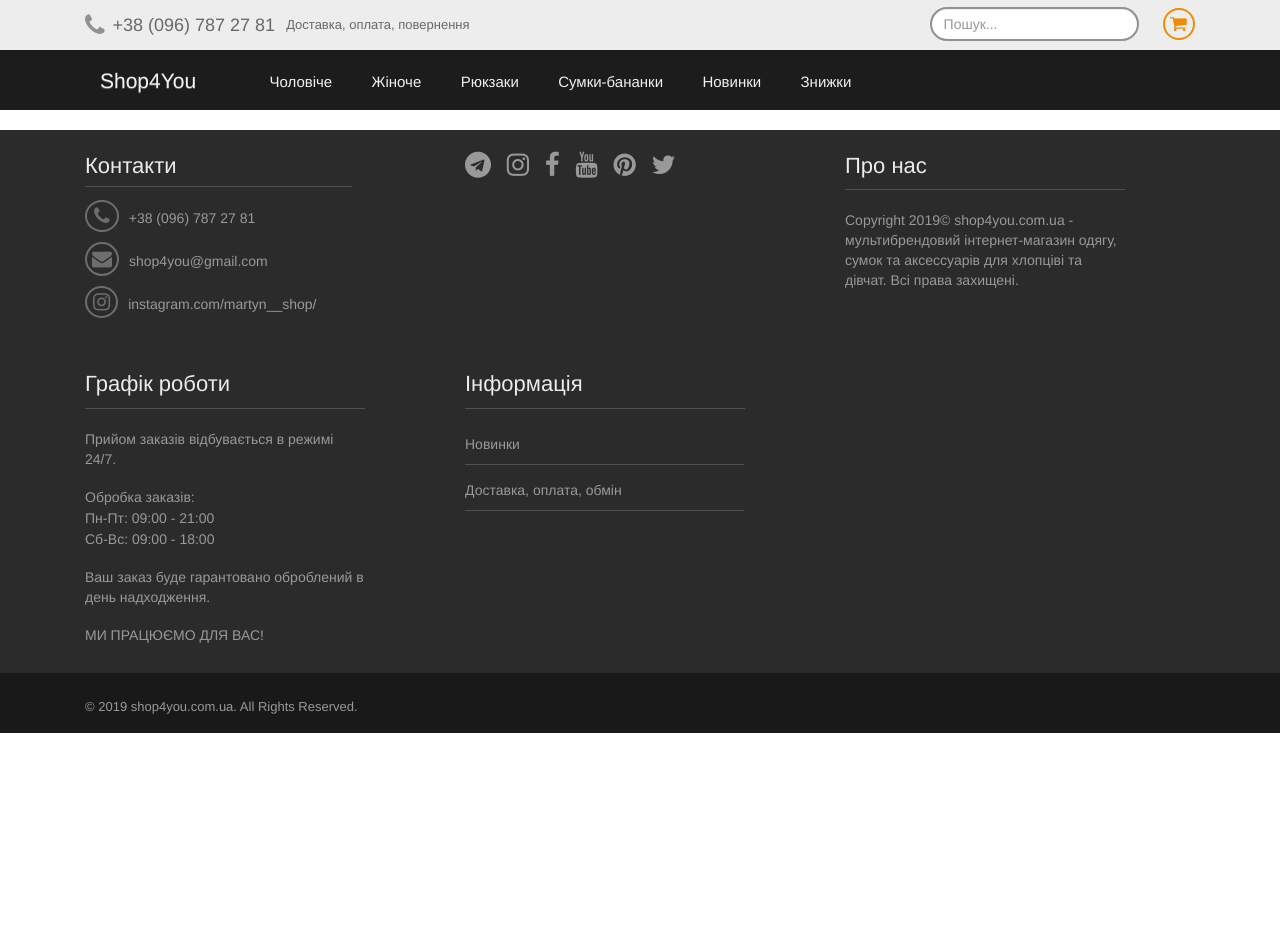
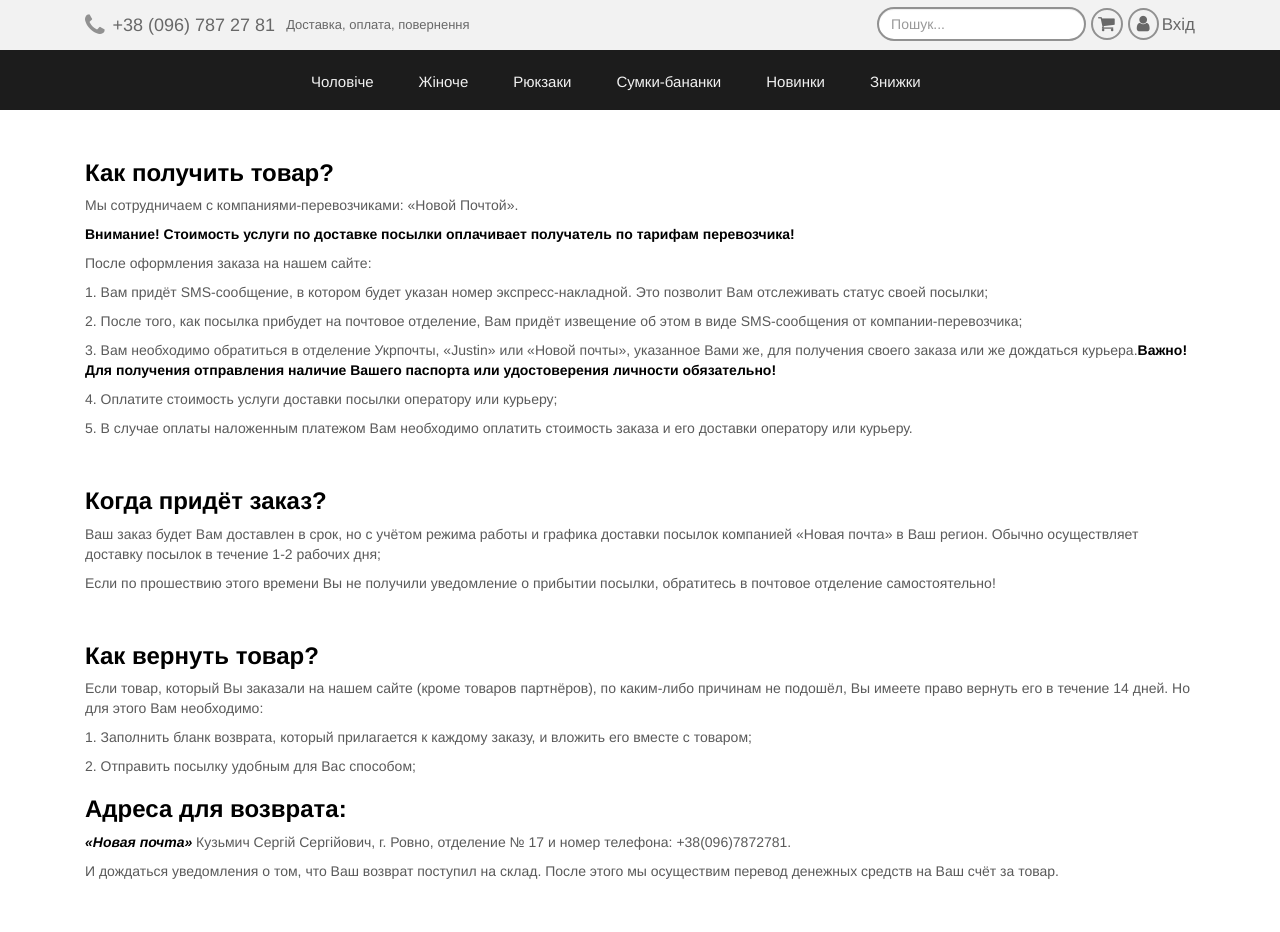
Before and after one commit to JimboGe/Shop.FrontEnd, a React (Create React App) app in the folder Shop.FrontEnd/ClientApp/: page /services in a window 1280 px wide. Shown: the top 932 px of the page. Before the commit the page ends 800 px from the top, so only its background shows below. Built offline with nearby package versions, Linux system fonts and the light colour scheme.

Commit message:
create page Service, and fill data. update navmenu

```diff
--- a/Shop.FrontEnd/ClientApp/src/App.js
+++ b/Shop.FrontEnd/ClientApp/src/App.js
@@ -1,12 +1,14 @@
 import React, { Component } from 'react';
 import { Route } from 'react-router';
 import  Layout  from './components/Layout';
-import { Home } from './components/Home';
+import  Home  from './components/Home';
+import  Service  from './components/pages/Service/Service'
 import 'bootstrap/dist/css/bootstrap.min.css';
 import 'font-awesome/css/font-awesome.min.css';
 
 export default () => (
   <Layout>
       <Route exact path='/' component={Home} />
+      <Route exact path='/services' component={Service} />
   </Layout>
 );
--- a/Shop.FrontEnd/ClientApp/src/components/Footer.js
+++ b/Shop.FrontEnd/ClientApp/src/components/Footer.js
@@ -3,7 +3,7 @@ import { Link } from 'react-router-dom';
 import { Glyphicon, Nav, Navbar, NavItem, Col, Row, Carousel } from "react-bootstrap";
 import './Footer.css';
 
-export class Footer extends Component {
+class Footer extends Component {
 
   render() {
     return (
@@ -92,3 +92,4 @@ export class Footer extends Component {
     );
   }
 }
+export default Footer;
--- a/Shop.FrontEnd/ClientApp/src/components/Home.js
+++ b/Shop.FrontEnd/ClientApp/src/components/Home.js
@@ -1,6 +1,6 @@
 import React, { Component } from 'react';
 
-export class Home extends Component {
+class Home extends Component {
   displayName = Home.name
 
   render() {
@@ -17,3 +17,4 @@ export class Home extends Component {
     );
   }
 }
+export default Home;
--- a/Shop.FrontEnd/ClientApp/src/components/Layout.js
+++ b/Shop.FrontEnd/ClientApp/src/components/Layout.js
@@ -1,7 +1,7 @@
 import React from 'react';
 import { Col, Grid, Row } from 'react-bootstrap';
-import { NavMenu } from './NavMenu';
-import { Footer } from './Footer';
+import  NavMenu  from './NavMenu';
+import  Footer  from './Footer';
 
 export default props => (
   <Grid fluid>
--- a/Shop.FrontEnd/ClientApp/src/components/NavMenu.css
+++ b/Shop.FrontEnd/ClientApp/src/components/NavMenu.css
@@ -1,53 +1,52 @@
 .navbar.top{
-    background:rgba(235, 235, 235, 0.89);
-    max-height: 60px;
+    background:rgba(241, 241, 241, 0.89);
+    max-height: 45px;
+    height: 45px;
     margin-bottom: 0;
     color:#919191;
 }
-
+.navbar.bot{
+    margin-bottom:0px;
+}
 .navbar.top a, .navbar.top a:hover{
     color:#686868;
     transition-duration: 400ms;
     text-decoration: none;
 }
-
 .navbar.top a:hover{
     color:#f08c01;
 }
-
 .navbar.bot{
     background:rgba(0, 0, 0, 0.89);
     max-height: 60px;
     height: 60px;
-
+    z-index: 3;
 }
-
 .navbar.bot, .navbar.bot a, .navbar.bot a:hover, .navbar.bot a:focus{
-    color:rgb(241, 241, 241);
+    color:#f1f1f1;
     transition-duration: 400ms;
 }
-
-.navbar.bot .navbar-brand{
-    font-size:21px;
-}
-
-.navbar.bot .nav>li>a:focus, .navbar.bot .nav>li>a:hover, .navbar.bot .navbar-brand:hover {
+.navbar.bot .nav>li>a:focus, .navbar.bot .nav>li>a:hover, .fa-shopping-cart:hover, .login-logo:hover{
     background-color: transparent;
     color:#f08c01;
+    border-color:#f08c01;
+}
+.navbar.bot .nav>li>a{
+    height: 50px;
 }
 .navbar.bot li{
-    margin-right: 1%;
+    margin-right: 1.5%;
 }
-
+.navbar.bot li:first-child{
+    margin-left:10%;
+}
 .navbar.bot ul{
-    padding-left:3%;
+    padding-left:10%;
 }
-
 .nav{
     margin-top:5px;
     font-size:15px;
 }
-
 a.phone{
     font-size:18px;
     font-weight: 500;
@@ -56,75 +55,63 @@ a.phone{
     font-size:13px;
 }
 .fa-shopping-cart{
-    position: absolute;
     border: 2px solid #919191;
     border-radius: 50%;
     padding-left:5px;
     padding-top:5px;
     padding-bottom:5px;
     padding-right: 6px;
-    color:#f08c01;
-    border-color:#f08c01;
+    color:#686868;
     margin-top:-2px;
-    margin-left:-2.5%;
+    margin-right:5px;
+    margin-left:5px;
+    transition-duration: 400ms;
 }
-
+.login-logo .fa-user{
+    border:2px solid #919191;
+    border-radius: 50%;
+    padding: 5px;
+    padding-right: 7px;
+    padding-left: 7px;
+    margin-top:-2px;
+    transition-duration: 400ms;
+}
+.login-logo span{
+    font-size:17px;
+    margin-left:3px;
+}
 input.form-control{
     margin-top:-3px;
-    margin-left:-27%;
     border-width: 2px;
     border-radius: 20px;
     border-color:#919191;
     transition-duration: 400ms;
 }
-
-input.form-control:active, input.form-control:focus{
+input.form-control:active, input.form-control:focus, input.form-control:hover{
     border-color:#f08c01;
     box-shadow: none;
     text-shadow: none;
+    color:#f08c01;
 }
-
 .fa-phone:hover{
      color:#f08c01;
      transition-duration: 400ms;
 }
-
-.container.dropdown{
-    background:white;
-    box-shadow: 0 3px 5px rgba(0,0,0,.2);
-    position: absolute;
-    margin-left:-135px;
-    margin-top:8px;
-    height: 0px;
-    width:700px;
-    transition-duration: 400ms;
-    display:block;
-}
-
-.container.dropdown:hover{
-    height: 250px;
-
-}
-
 .container.dropdown {
     font-size:16px;
     padding:25px;
-    padding-top:0;
 }
 .container.dropdown a{
     color:black;
     text-decoration: none;
     transition-duration: 400ms;
 }
-
 .container.dropdown .row{
    padding-left:30px;
 }
-
  .container.dropdown a:hover, .container.dropdown .droplist li:hover{
     color:#f08c01;
 }
-
 .container.dropdown .droplist a li{
     font-size:13px;
     padding-top:3px;
@@ -132,3 +119,12 @@ input.form-control:active, input.form-control:focus{
     color:rgb(97, 97, 97);
     transition-duration: 400ms;
 }
+.container.dropdown  {
+    background:white;
+    box-shadow: 0 3px 5px rgba(0,0,0,.2);
+    position: absolute;
+    margin-left:-135px;
+    margin-top:8px;
+    width:700px;
+    min-height: 250px;
+}
--- a/Shop.FrontEnd/ClientApp/src/components/NavMenu.js
+++ b/Shop.FrontEnd/ClientApp/src/components/NavMenu.js
@@ -1,17 +1,20 @@
 import React, { Component } from 'react';
 import { Link } from 'react-router-dom';
 import { Glyphicon, Nav, Navbar, NavItem, Col, Row, Carousel, Form, FormControl, Dropdown } from "react-bootstrap";
-import './NavMenu.css';
+import styles from './NavMenu.css';
 
-export class NavMenu extends Component {
+class NavMenu extends Component {
   constructor(props) {
     super(props);
-    this.state = {content: ''};
+    this.state = {
+      content: '',
+      displayMan:false,
+      displayWoman:false
+    };
     }
-
   dropItemMan() {
     return (
-      <div className='container dropdown'>
+      <div className='container dropdown' style={{marginTop:'0px',marginLeft:'-33px'}}>
         <div className="row">
           <div className="col-sm">
             <ul className='droplist'>
@@ -55,7 +58,7 @@ export class NavMenu extends Component {
               </Link>
               <Link to='#'>
                 <li>
-                  Куртки
+                  Куртки, анораки
                 </li>
               </Link>
               <Link to='#'>
@@ -63,7 +66,7 @@ export class NavMenu extends Component {
                   Світшоти, толстовки
                 </li>
               </Link>
-            </ul>
+          </ul>
           </div>
           <div className="col-sm">
             <ul className='droplist'>
@@ -85,6 +88,13 @@ export class NavMenu extends Component {
                   Сумки на плече
                 </li>
               </Link>
+              <Link to='#' >
+                <p style={{marginTop:'20px'}}>БЕЙСБОЛКИ</p>
+              </Link>
+               <Link to='#'>
+               <p style={{marginTop:'15px'}}>ШКАРПЕТКИ</p>
+              </Link>
+
             </ul>
           </div>
           <div className="col-sm">
@@ -125,7 +135,7 @@ export class NavMenu extends Component {
   }
   dropItemWoman() {
     return (
-      <div className='container dropdown'>
+      <div className='container dropdown'style={{marginTop:'0px'}}>
         <div className="row">
           <div className="col-sm">
             <ul className='droplist'>
@@ -177,6 +187,11 @@ export class NavMenu extends Component {
                   Комбінезони
               </li>
               </Link>
+              <Link to='#'>
+                <li>
+                  Куртки
+              </li>
+              </Link>
             </ul>
           </div>
           <div className="col-sm">
@@ -198,6 +213,9 @@ export class NavMenu extends Component {
                 <li>
                   Сумки на плече
               </li>
+              </Link>
+              <Link to='#' >
+                <p style={{marginTop:'20px'}}>ШКАРПЕТКИ</p>
               </Link>
             </ul>
           </div>
@@ -238,12 +256,17 @@ export class NavMenu extends Component {
     );
   }
   setDropItem(name){
-    if(name == 'Man')this.setState({content: this.dropItemMan()});
-    if(name == 'Woman')this.setState({content: this.dropItemWoman()});
+    if(name == 'Man'){
+      this.setState({content: this.dropItemMan(), displayMan: true, displayWoman:false});
+    }
+    if(name == 'Woman')
+    {
+      this.setState({content: this.dropItemWoman(),displayMan: false, displayWoman:true});
+    }
+    if(name == 'none'){
+      this.setState({content:'',displayMan: false, displayWoman:false});
+    }
 }
- test(){
-   alert('a');
- }
   render() {
     return (
       <div style={{ width: '100%' }}>
@@ -253,7 +276,7 @@ export class NavMenu extends Component {
               <div style={{ float: 'left', marginTop: '3.5px' }}>
                 <i className="fa fa-phone" style={{ fontSize: '25px', color: '#919191' }}></i>
               </div>
-              <div style={{ float: 'left', marginLeft: '0.7%', marginTop: '3.5px' }}>
+              <div style={{ float: 'left', marginLeft: '0.7%', marginTop: '3.5px' }} className='phone'>
                 <a href="#" className='phone'>+38 (096) 787 27 81</a>
               </div>
               <div style={{ float: 'left', marginLeft: '1%', paddingTop: '1px', marginTop: '3.5px' }}>
@@ -262,6 +285,10 @@ export class NavMenu extends Component {
               <div style={{ float: 'right' }}>
                 <Link to='/cart'>
                   <i className="fa fa-shopping-cart" style={{ fontSize: '18px' }}></i>
+                </Link>
+                <Link to='/user/login' className='login-logo' >
+                    <i className="fa fa-user" style={{ fontSize: '18px' }}></i>
+                    <span>Вхід</span>
                 </Link>
               </div>
               <div style={{ float: 'right' }}>
@@ -275,14 +302,19 @@ export class NavMenu extends Component {
         <div style={{ borderRadius: '0' }} className='navbar bot'>
           <nav>
             <div className='container'>
-              <Link to="/" className='navbar-brand'>Shop4You</Link>
               <ul className="nav">
-                <li className="nav-item">
-                  <Link className="nav-link" to="/man" onMouseEnter={()=>this.setDropItem('Man')} >Чоловіче</Link>
+                <li className="nav-item" onMouseEnter={()=>this.setDropItem('Man')} onMouseLeave={()=>this.setDropItem('none')}>
+                  <Link className="nav-link" to="/man">Чоловіче
+                  </Link>
+                    { this.state.displayMan &&
+                      this.state.content
+                    }
                 </li>
-                <li className="nav-item">
-                  <Link className="nav-link" to="/woman" onMouseEnter={()=>this.setDropItem('Woman')}>Жіноче</Link>
-                  { this.state.content }
+                <li className="nav-item" onMouseEnter={()=>this.setDropItem('Woman')} onMouseLeave={()=>this.setDropItem('none')}>
+                  <Link className="nav-link" to="/woman">Жіноче</Link>
+                    { this.state.displayWoman &&
+                      this.state.content
+                    }
                 </li>
                 <li className="nav-item">
                   <Link className="nav-link" to="/backpacks">Рюкзаки</Link>
@@ -304,3 +336,4 @@ export class NavMenu extends Component {
     );
   }
 }
+export default NavMenu;
--- /dev/null
+++ b/Shop.FrontEnd/ClientApp/src/components/pages/Service/Service.css
@@ -0,0 +1,13 @@
+.service .header{
+    margin-top:50px;
+}
+.service .header:last-child{
+    margin-bottom:50px;
+}
+.service .header p{
+    margin-top:-1px;
+    color:rgb(90, 90, 90);
+}
+.service b{
+    color:black;
+}
--- /dev/null
+++ b/Shop.FrontEnd/ClientApp/src/components/pages/Service/Service.js
@@ -0,0 +1,64 @@
+import React, { Component } from 'react';
+import './Service.css';
+class Service extends Component {
+
+  render() {
+    return (
+      <div className='container service'>
+        <div className='header'>
+        <h3><b>Как получить товар?</b></h3>
+        <p>Мы сотрудничаем с компаниями-перевозчиками: «Новой Почтой».</p>
+        <p><b>Внимание! Стоимость услуги по доставке посылки оплачивает получатель по тарифам перевозчика!</b></p>
+        <p>После оформления заказа на нашем сайте:</p>
+        <p>1. Вам придёт SMS-сообщение, в котором будет указан номер экспресс-накладной. Это позволит Вам
+          отслеживать статус своей посылки;</p>
+        <p>2. После того, как посылка прибудет на почтовое отделение, Вам придёт извещение об этом в виде
+          SMS-сообщения от компании-перевозчика;</p>
+        <p>3. Вам необходимо обратиться в отделение Укрпочты, «Justin» или «Новой почты», указанное Вами
+           же, для получения своего заказа или же дождаться курьера.
+          <b>Важно! Для получения отправления наличие Вашего паспорта или удостоверения личности обязательно!</b></p>
+        <p>4. Оплатите стоимость услуги доставки посылки оператору или курьеру;</p>
+        <p>5. В случае оплаты наложенным платежом Вам необходимо оплатить стоимость заказа и его доставки оператору или курьеру.</p>
+        </div>
+        <div className='header'>
+          <h3><b>Когда придёт заказ?</b></h3>
+          <p>Ваш заказ будет Вам доставлен в срок, но с учётом режима работы и графика доставки посылок
+            компанией «Новая почта» в Ваш регион. Обычно осуществляет доставку посылок в течение 1-2 рабочих дня;
+          </p>
+          <p>Если по прошествию этого времени Вы не получили уведомление о прибытии посылки, обратитесь в почтовое отделение самостоятельно!</p>
+        </div>
+        <div className='header'>
+          <h3><b>Как вернуть товар?</b></h3>
+          <p>Если товар, который Вы заказали на нашем сайте (кроме товаров партнёров),
+            по каким-либо причинам не подошёл, Вы имеете право вернуть его в течение 14 дней. Но для этого Вам необходимо:</p>
+          <p>
+            1. Заполнить бланк возврата, который прилагается к каждому заказу, и вложить его вместе с товаром;
+          </p>
+          <p>
+            2. Отправить посылку удобным для Вас способом;
+          </p>
+          <h3><b>Адреса для возврата:</b></h3>
+          <p><b><i>«Новая почта»</i></b> Кузьмич Сергій Сергійович, г. Ровно, отделение № 17 и номер телефона: +38(096)7872781.</p>
+          <p>И дождаться уведомления о том, что Ваш возврат поступил на склад.
+             После этого мы осуществим перевод денежных средств на Ваш счёт за товар.
+          </p>
+        </div>
+        <div className='header'>
+          <h3><b>Обратите внимание!</b></h3>
+          <p>- Вы сможете вернуть товар только при условии, что его потребительские свойства и товарный вид были сохранены.
+            То есть он не должен иметь следов эксплуатации и носки, а также должны быть в наличии
+            и в неповреждённом виде все оригинальные ярлыки и упаковка;
+          </p>
+          <p>- Оформить возврат можно только в том случае, если при отправке посылки нам был заполнен и вложен вместе с товаром бланк возврата;</p>
+          <p>- Товар, имеющий брак, или неправильно сформированный нами заказ Вы можете вернуть нам
+            только с оригинальными ярлыками и в фирменной упаковке;
+          </p>
+          <p>- Обратите внимание, если Вы прислали нам товар,
+             который не отвечает вышеперечисленным условиям возврата, то мы будем вынуждены отправить его обратно за Ваш счёт.
+          </p>
+        </div>
+      </div>
+    );
+  }
+}
+export default Service;
```
